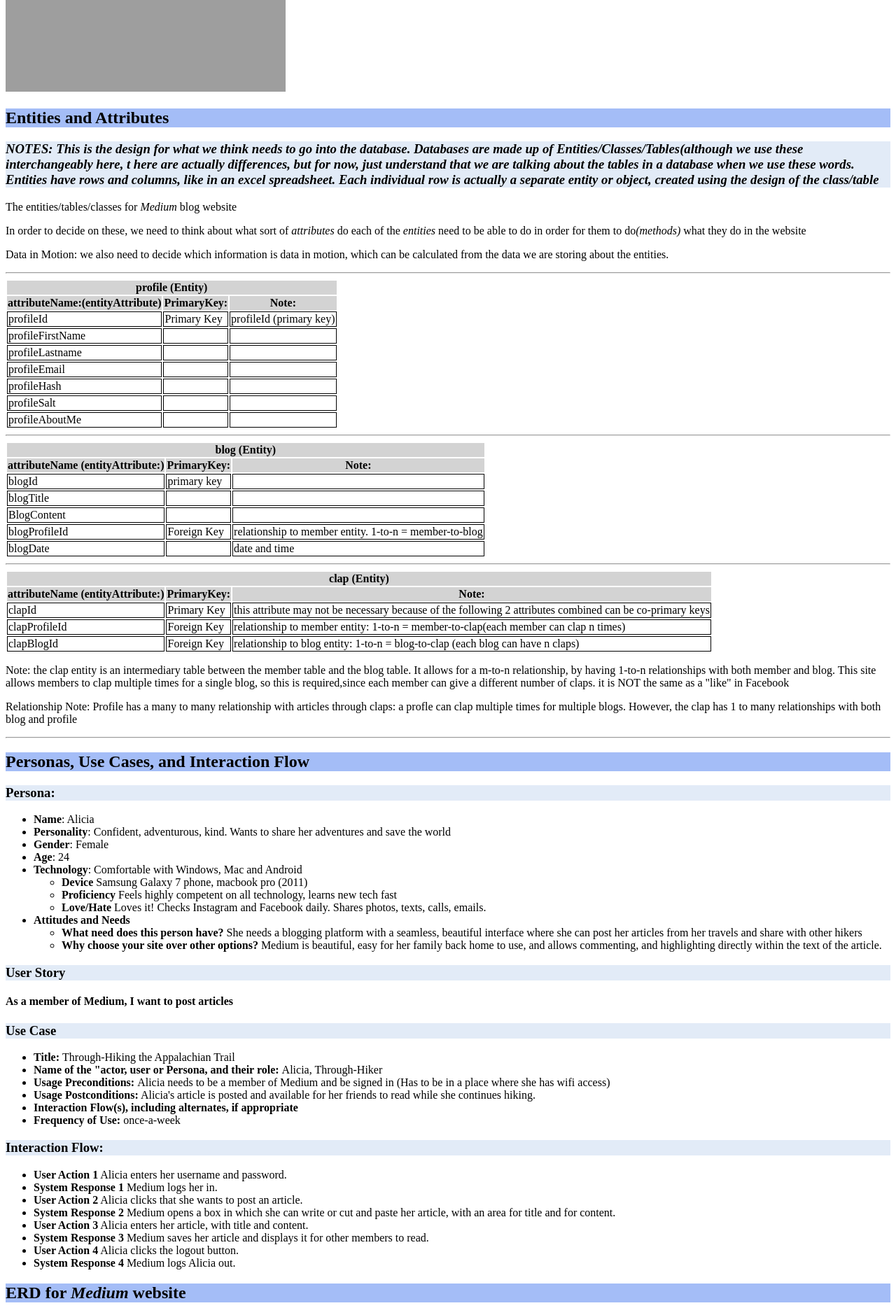
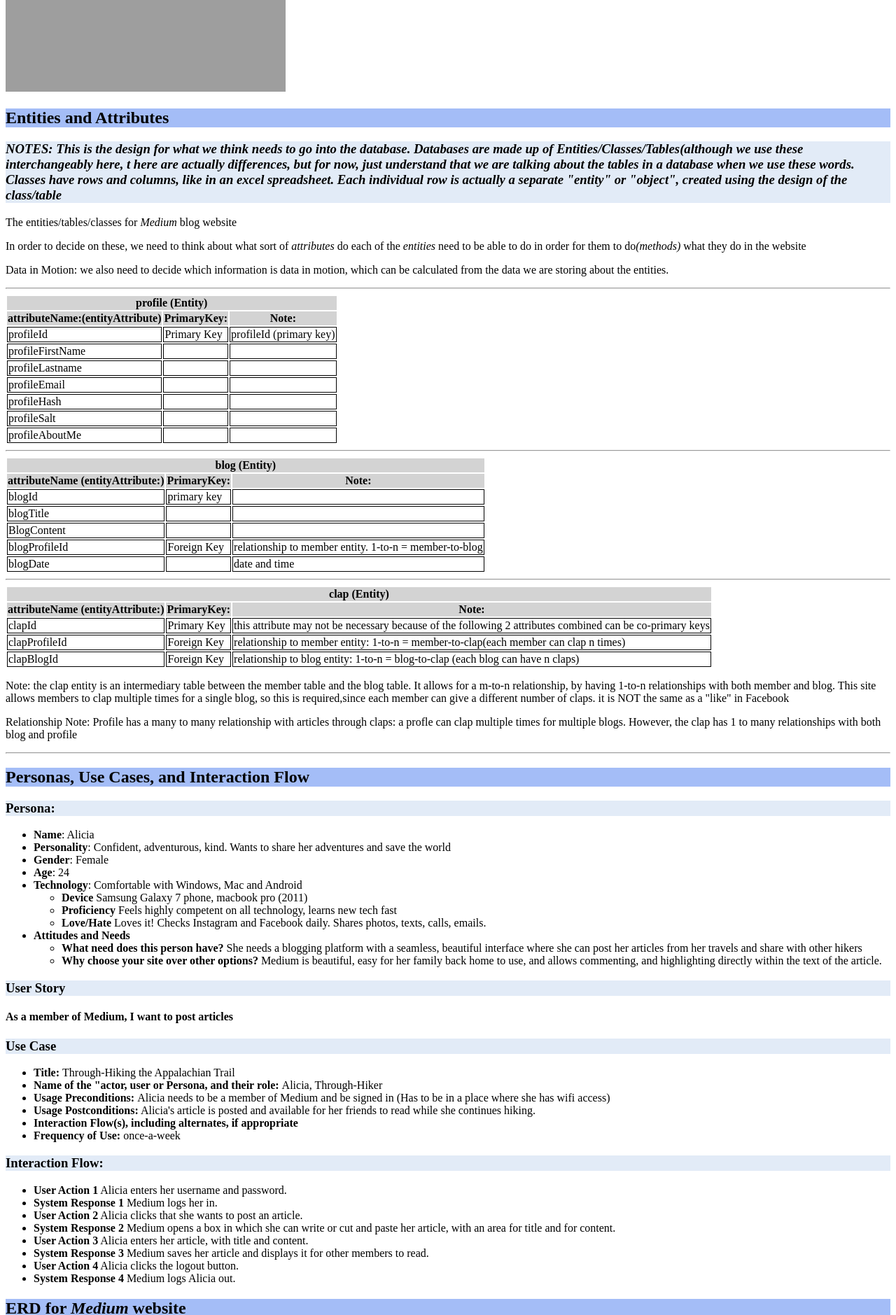
Before and after one commit to akhamsamran/data-design, a PHP site: page / in a window 1280 px wide. Shown: the part 430-2309 px from the top of the page at 70% size. Run offline with PHP 8.4, Linux system fonts and the light colour scheme; grey boxes are pictures that could not be loaded.

Commit message:
added a few notes

```diff
--- a/index.php
+++ b/index.php
@@ -29,8 +29,8 @@
 				<h3><em>NOTES: This is the design for what we think needs to go into the database.
 						Databases are made up of Entities/Classes/Tables(although we use these interchangeably here, t
 						here are actually differences, but for now, just understand that we are talking about the
-						tables in a database when we use these words.  Entities have rows and columns, like in an excel spreadsheet.
-						Each individual row is actually a separate <strong>entity or object</strong>, created using the design
+						tables in a database when we use these words.  Classes have rows and columns, like in an excel spreadsheet.
+						Each individual row is actually a separate <strong>"entity" or "object"</strong>, created using the design
 						of the <strong>class/table</strong></em></h3>
 				<!--the <p> below is to enter information about what website/app this is about, or notes on the project-->
 				<p>The entities/tables/classes for <em>Medium</em> blog website</p>
```
